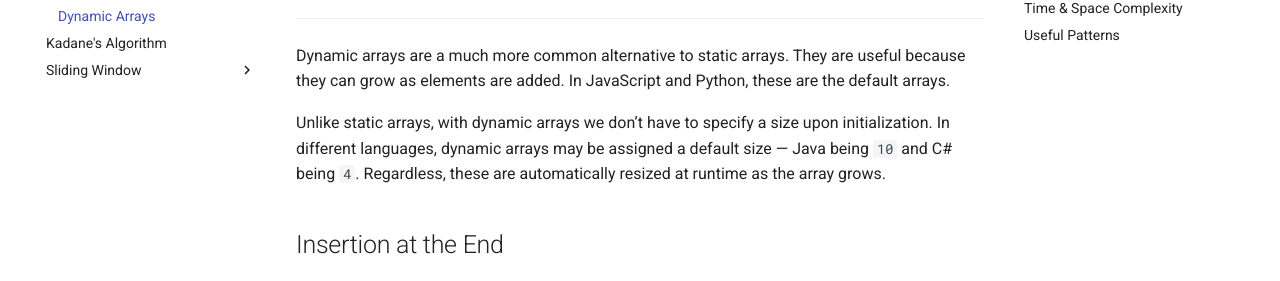
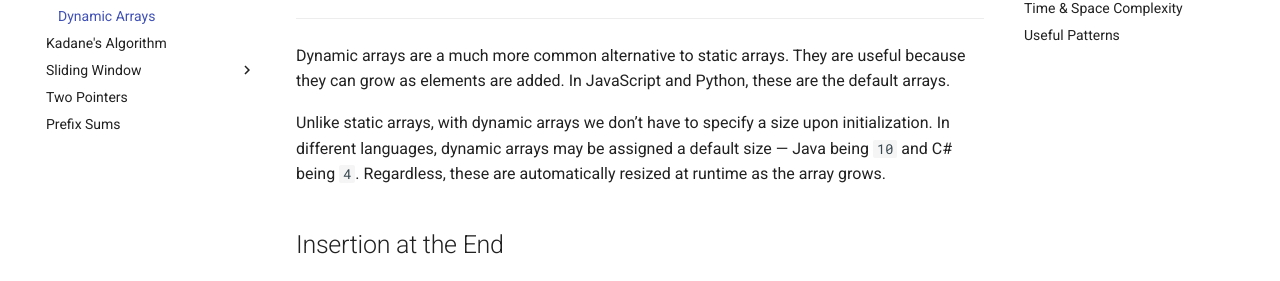
Before and after one commit to marwanelamami/cp-shu-devs, an MkDocs documentation site: the page built from docs/topics/basics/dynamic-arrays.md, in a window 1280 px wide. Shown: the part 286-567 px from the top of the page. Built offline with MkDocs 1.6.1 and Material for MkDocs 9.7.7, drawn with Linux system fonts in a browser that asks for light colours; comment, search, counter and statistics services are not loaded.

Commit message:
Reorder nav: Sliding Window before Two Pointers, Prefix Sums last

```diff
--- a/mkdocs.yml
+++ b/mkdocs.yml
@@ -45,6 +45,8 @@ nav:
       - Sliding Window:
         - Fixed Size: topics/basics/sliding-window/fixed-size.md
         - Variable Size: topics/basics/sliding-window/variable-size.md
+      - Two Pointers: topics/basics/two-pointers.md
+      - Prefix Sums: topics/basics/prefix-sums.md
   - Resources: resources.md
 
 plugins:
```
